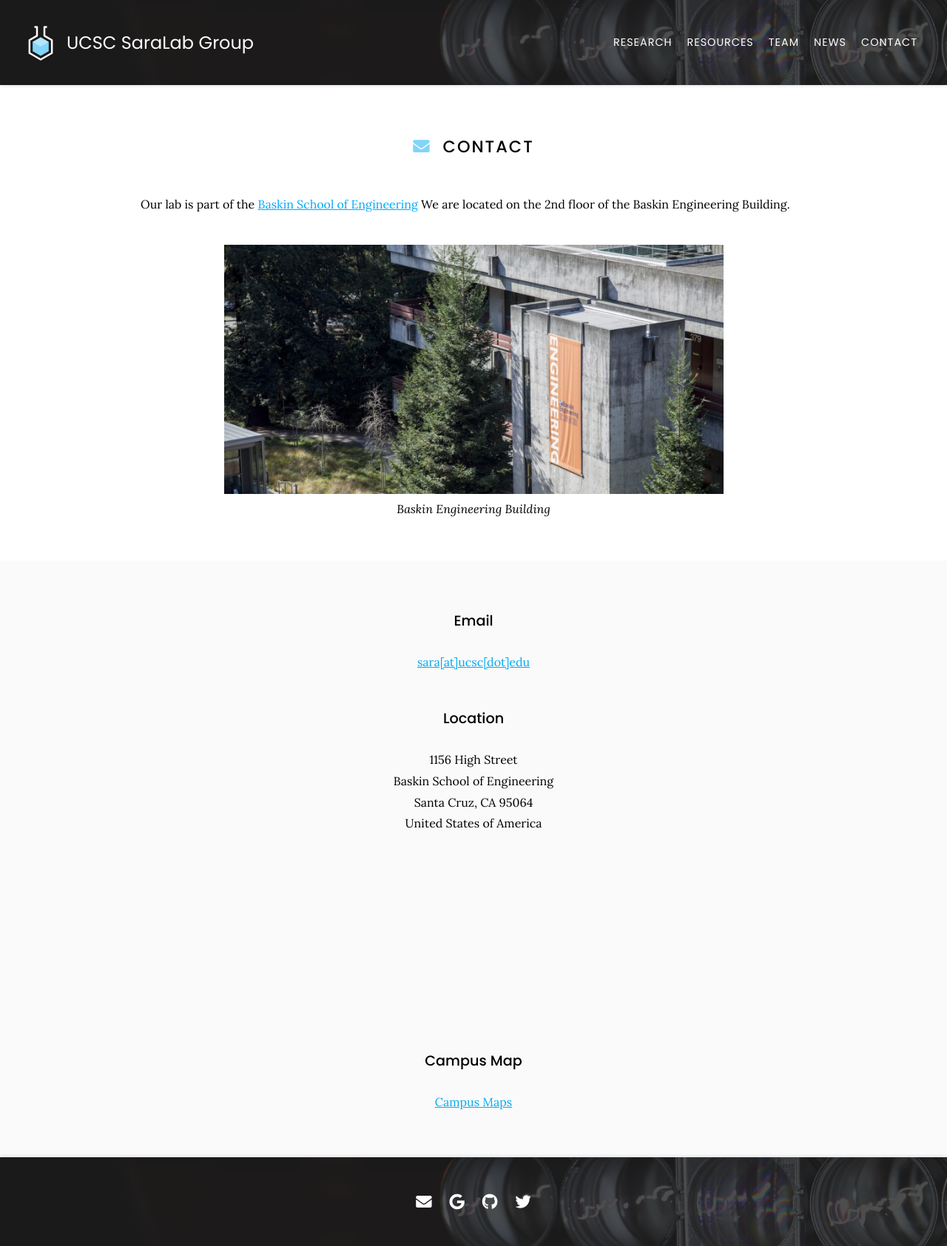
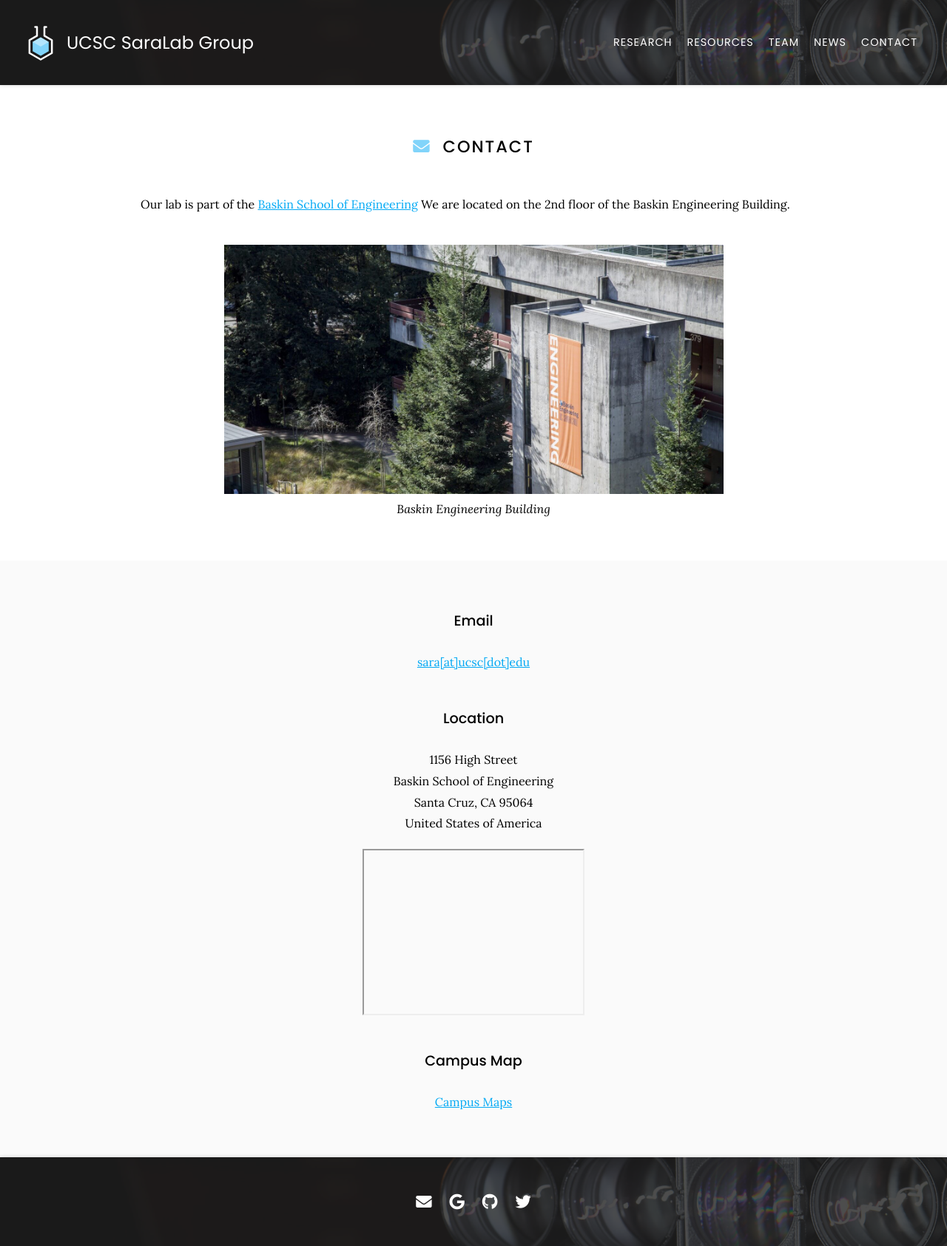
Before and after one commit to SaraLab-Group/saralab-website, a Jekyll site: the page built from contact/index.md, in a window 1280 px wide. Shown: the whole page at 74% size. Built offline with Jekyll 4.4.1, drawn with Linux system fonts in a browser that asks for light colours; nearby versions of some CDN libraries; grey boxes are pictures that could not be loaded.

Commit message:
Update index.md

```diff
--- a/contact/index.md
+++ b/contact/index.md
@@ -25,8 +25,11 @@ Santa Cruz, CA 95064
 United States of America
 {:.center}
 
-<iframe src="https://www.google.com/maps/embed?pb=!1m18!1m12!1m3!1d3186.39470350434!2d-122.06539064922971!3d37.000379064006914!2m3!1f0!2f0!3f0!3m2!1i1024!2i768!4f13.1!3m3!1m2!1s0x808e4174e0eafc51%3A0x13397e072d0f2a67!2sJack%20Baskin%20Engineering!5e0!3m2!1sen!2sus!4v1617769622663!5m2!1sen!2sus" width="300" height="225" style="border:0;" allowfullscreen="" loading="lazy"></iframe>
-{:.center}
+{% capture contents %}
+<iframe src="https://www.google.com/maps/embed?pb=!1m18!1m12!1m3!1d3186.39470350434!2d-122.06539064922971!3d37.000379064006914!2m3!1f0!2f0!3f0!3m2!1i1024!2i768!4f13.1!3m3!1m2!1s0x808e4174e0eafc51%3A0x13397e072d0f2a67!2sJack%20Baskin%20Engineering!5e0!3m2!1sen!2sus!4v1617769622663!5m2!1sen!2sus" width="300" height="225" style="border:5;" allowfullscreen="" loading="lazy"></iframe>
+{% endcapture %}
+{% include centerer.html contents=contents %}
+
 
 ### Campus Map
 [Campus Maps](https://www.ucsc.edu/visit/maps-directions.html)
```
